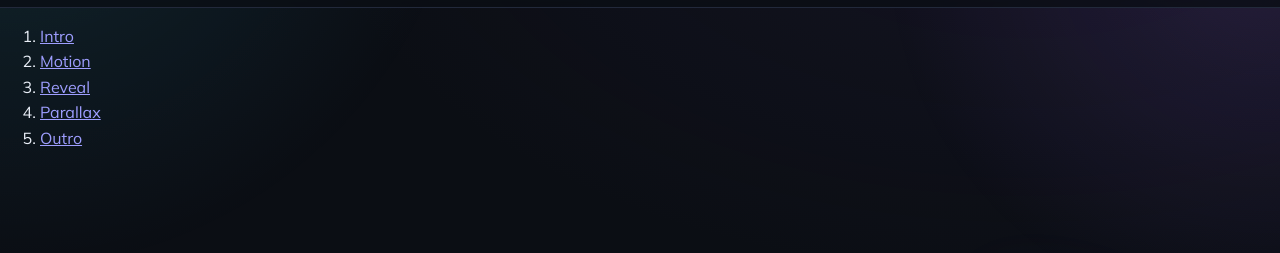
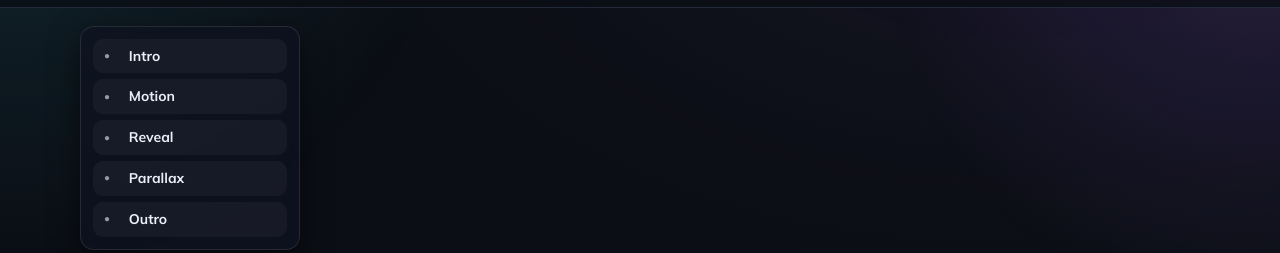
Before and after one commit to HCWebLabs/ScrollyStage, a plain HTML site: page index.html in a window 1280 px wide. Shown: the part 61-314 px from the top of the page. Drawn offline with Linux system fonts and the light colour scheme; a web font is replaced by a local one.

Commit message:
Update styles.css

```diff
--- a/styles.css
+++ b/styles.css
@@ -50,8 +50,43 @@ body::before{
   justify-self:end; padding:8px 12px; border-radius:999px; border:1px solid #ffffff22; background:#ffffff12; color:var(--ink);
 }
 
+/* Sticky Chapter Index (TOC) */
+#scrollstage .toc{
+  position: sticky;
+  top: calc(64px + 14px); /* ~mast height + breathing room */
+  z-index: 5;
+  max-width: 220px;
+  margin: 18px auto 0;
+  padding: 12px;
+  border: 1px solid #ffffff1a;
+  background: #0e1220cc;
+  backdrop-filter: blur(4px) saturate(115%);
+  border-radius: 14px;
+  box-shadow: 0 10px 30px #0008;
+}
+#scrollstage .toc ol{ list-style: none; margin: 0; padding: 0; display: grid; gap: 6px }
+#scrollstage .toc a{
+  display: grid; grid-template-columns: 1.2em 1fr; align-items: center; gap: 8px;
+  padding: 8px 10px; text-decoration: none; color: var(--ink);
+  border-radius: 10px; border: 1px solid transparent; background: #ffffff0a;
+  font: 700 14px/1.2 "Mulish", system-ui;
+}
+#scrollstage .toc a::before{ content:"●"; font-size:10px; opacity:.6 }
+#scrollstage .toc a:hover{ background:#ffffff12; border-color:#ffffff1a }
+#scrollstage .toc a.is-active{
+  background: linear-gradient(135deg, var(--aqua), var(--vio));
+  color:#001; border-color:transparent;
+}
+#scrollstage .toc a.is-active::before{ opacity:1 }
+@media (min-width: 1120px){
+  #scrollstage .toc{ margin-left: calc((100vw - var(--max)) / 2) }
+}
+@media (max-width: 980px){
+  #scrollstage .toc{ display:none }
+}
+
 /* Panels */
-#scrollstage .panel{ max-width:var(--max); margin:0 auto; padding:clamp(36px,8vw,96px) var(--pad) }
+#scrollstage .panel{ max-width:var(--max); margin:0 auto; padding:clamp(36px,8vw,96px) var(--pad); scroll-margin-top: 90px }
 #scrollstage .hero{ min-height:70svh; display:grid; grid-template-columns: 1.1fr .9fr; gap:var(--gap); align-items:center }
 @media (max-width:900px){
   #scrollstage .hero{ grid-template-columns:1fr; }
@@ -115,10 +150,9 @@ body::before{
 /* =========================================================
    SCROLL-DRIVEN ANIMATIONS (progressive enhancement)
    ========================================================= */
-
 @supports (animation-timeline: view()) {
 
-  /* 1) Card reveals (Chapter 1): each card has its own view timeline */
+  /* 1) Card reveals (Chapter 1) */
   #scrollstage .reveal{
     view-timeline-name: --reveal;
     view-timeline-axis: block;
@@ -135,7 +169,7 @@ body::before{
     to  { opacity:1; transform: translateY(0) }
   }
 
-  /* 2) Section-wide wipe (Chapter 2): drive clip-path by the section's view progress */
+  /* 2) Section-wide wipe (Chapter 2) */
   #scrollstage #chapter-2{
     view-timeline-name: --chap2;
     view-timeline-axis: block;
@@ -144,13 +178,13 @@ body::before{
     animation: maskWipe both linear;
     animation-timeline: --chap2;
     animation-range: entry 0% cover 60%;
-    clip-path: polygon(0 0, 0 0, 0 100%, 0 100%); /* start hidden */
+    clip-path: polygon(0 0, 0 0, 0 100%, 0 100%);
   }
   @keyframes maskWipe{
     to{ clip-path: polygon(0 0, 100% 0, 100% 100%, 0 100%) }
   }
 
-  /* 3) Parallax-ish: separate scroll-timeline for container; layers move at different rates */
+  /* 3) Parallax-ish (Chapter 3) */
   #scrollstage .parallax{
     scroll-timeline-name: --pax;
     scroll-timeline-axis: block;
@@ -176,12 +210,11 @@ body::before{
   @keyframes driftFront { to{ transform: translateY(-35%) } }
 }
 
-/* Reduced motion: keep everything static and snappy */
+/* Reduced motion */
 @media (prefers-reduced-motion: reduce){
   * { animation: none !important; transition: none !important }
 }
 
-/* Focus styles */
-#scrollstage a:focus-visible, #scrollstage button:focus-visible{
-  outline:2px solid var(--aqua); outline-offset:2px;
-}
+/* Focus styles + smooth scroll + anchor offset so mast doesn’t cover headings */
+html{ scroll-behavior: smooth }
+#scrollstage a:focus-visible, #scrollstage button:focus-visible{ outline:2px solid var(--aqua); outline-offset:2px;}
```
